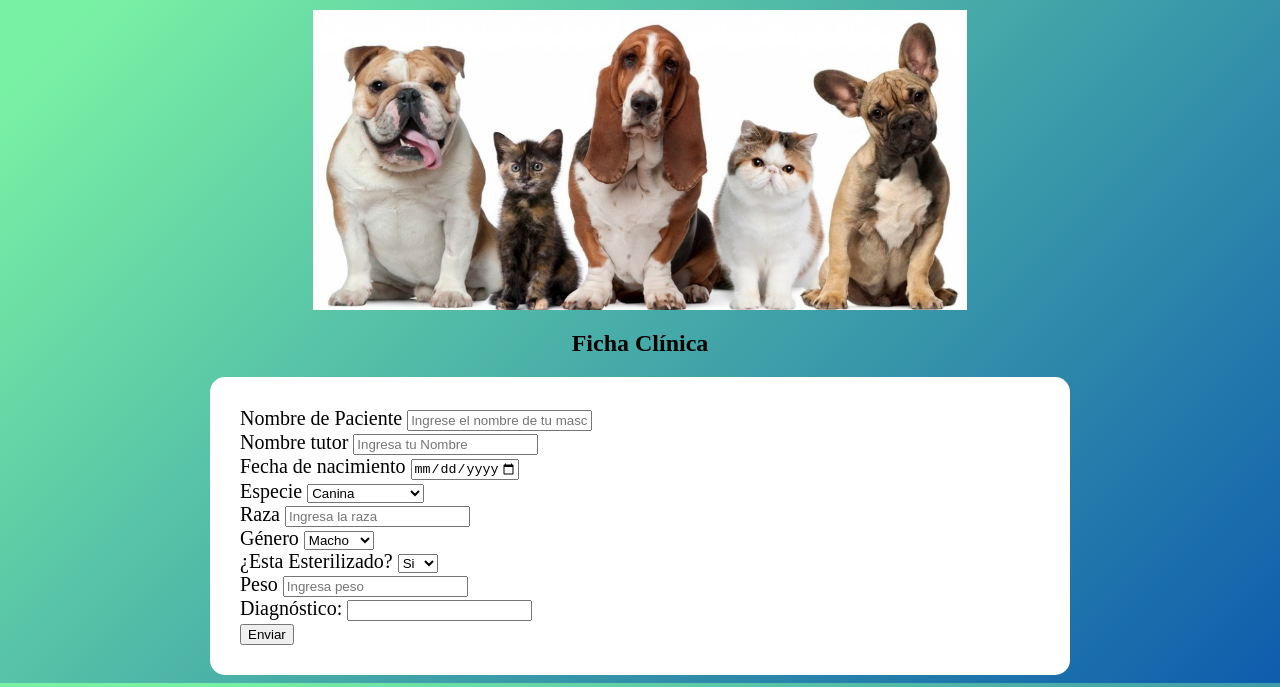
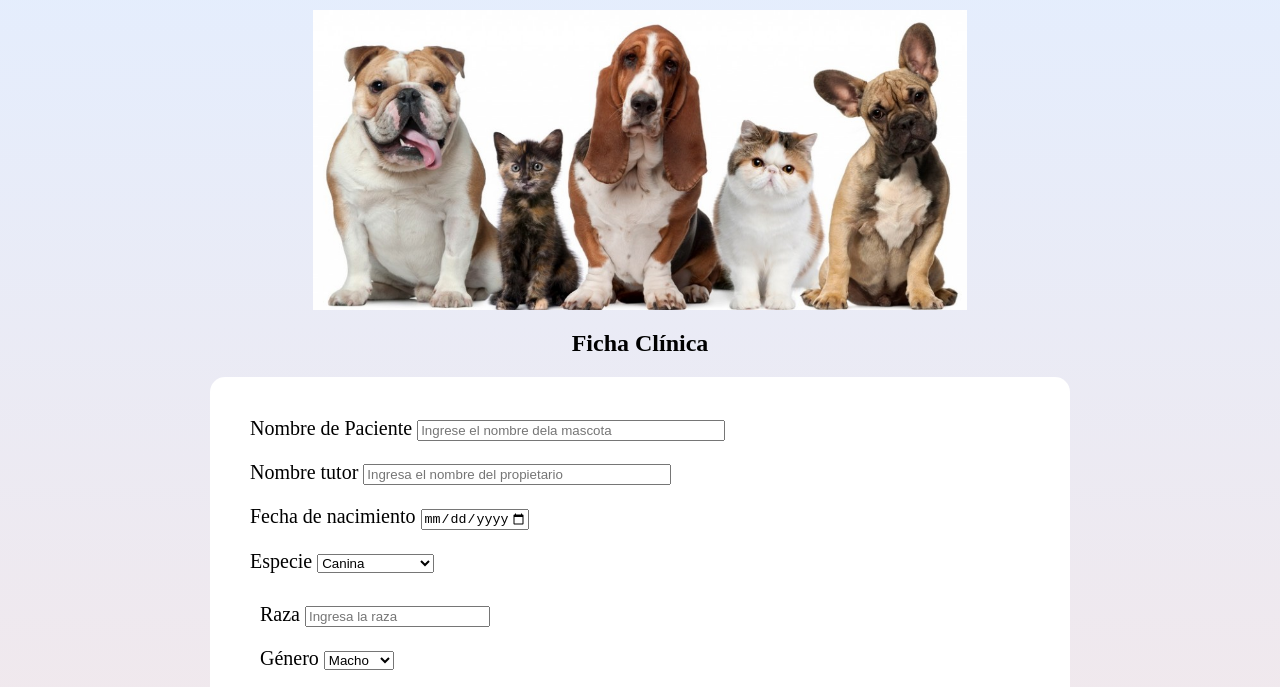
Before and after one commit to natab3na/NatachaBenavides.github.io, a plain HTML site: page formulario.html in a window 1280 px wide. Shown: the part 110-797 px from the top of the page. Drawn offline with Linux system fonts and the light colour scheme.

Commit message:
edicion de fondos y espacio

```diff
--- a/estilo.css
+++ b/estilo.css
@@ -1,6 +1,5 @@
 body {
-
-    background-image: linear-gradient( 135deg, #79F1A4 10%, #0E5CAD 100%);
+    background-image: linear-gradient(to top, #f3e7e9 0%, #e3eeff 99%, #e3eeff 100%);;
 }
 img#img-animales{
     height: 300px;
@@ -21,3 +20,13 @@ div.formulario{
     text-align: left;
     font-size: 20px;
 }
+div.form-line{
+    padding: 10px;
+}
+form #nombre {
+    width: 300px;
+}
+
+form #tutor{
+    width: 300px;
+}
--- a/formulario.html
+++ b/formulario.html
@@ -22,6 +22,7 @@
 </style>
 <body>
     <h1>Clinica Veterinaria Santa Margarita </h1>
+
     <div>
     <img id="img-animales" src="imagenes/zoonotic-diseases-conference-1024x470.jpeg" alt="animales" />
     </div>
@@ -32,20 +33,20 @@
         <form action= "" method="GET">
             <div class="form-line">
             <label for= "nombre">Nombre de Paciente</label>
-            <input type= "text" id="nombre" name="nombre" placeholder="Ingrese el nombre de tu mascota"/></input>
+            <input type= "text" id="nombre" name="nombre" placeholder="Ingrese el nombre dela mascota"/></input>
 
             </div>
-        <div>
+        <div class=form-line>
             <label for= "tutor">Nombre tutor</label>
-            <input type= "text" id= "tutor" name="tutor" placeholder= "Ingresa tu Nombre"></input>
+            <input type= "text" id= "tutor" name="tutor" placeholder= "Ingresa el nombre del propietario"></input>
         </div>
 
-        <div>
+        <div class=form-line>
             <label for= "fecha de nacimiento">Fecha de nacimiento </label>
             <input type= "date" name="fecha" min= "1990-01-01" max="2050-12-31">
         </div>
 
-        <div>
+        <div class=form-line>
             <label for= "especie"> Especie</label>
             <select name= "especie" id ="especie">
                 <option value="Canina">Canina</option>
@@ -54,12 +55,13 @@
             </select>
         </div>
 
-        <div>
-        <label for="raza">Raza</label>
-        <input type= "text" id= "raza" name="raza" placeholder= "Ingresa la raza"></input>
+        <div class=form-line>
+            <div class=form-line>
+            <label for="raza">Raza</label>
+            <input type= "text" id= "raza" name="raza" placeholder= "Ingresa la raza"></input>
         </div>
 
-         <div>
+         <div class=form-line>
         <label for= "Género"> Género</label>
         <select name= "genero" id ="genero">
             <option value="Macho">Macho</option>
@@ -67,7 +69,7 @@
         </select>
         </div>
 
-         <div>
+         <div class=form-line>
         <label  for= "castrado">¿Esta Esterilizado?</label>
         <select name= "castrado" id="castrado">
             <option value="Si">Si</option>
@@ -75,12 +77,12 @@
         </select>
         </div>
 
-        <div>
+        <div class=form-line>
         <label for="peso">Peso</label>
         <input type="numbers" id="peso" name="peso" placeholder="Ingresa peso"></input>
         </div>
 
-        <div>
+        <div class=form-line>
         <label for= "diagnostico">Diagnóstico:</label>
         <input type="text" id="diagnostico" name="diagnostico">
         </div>
```
